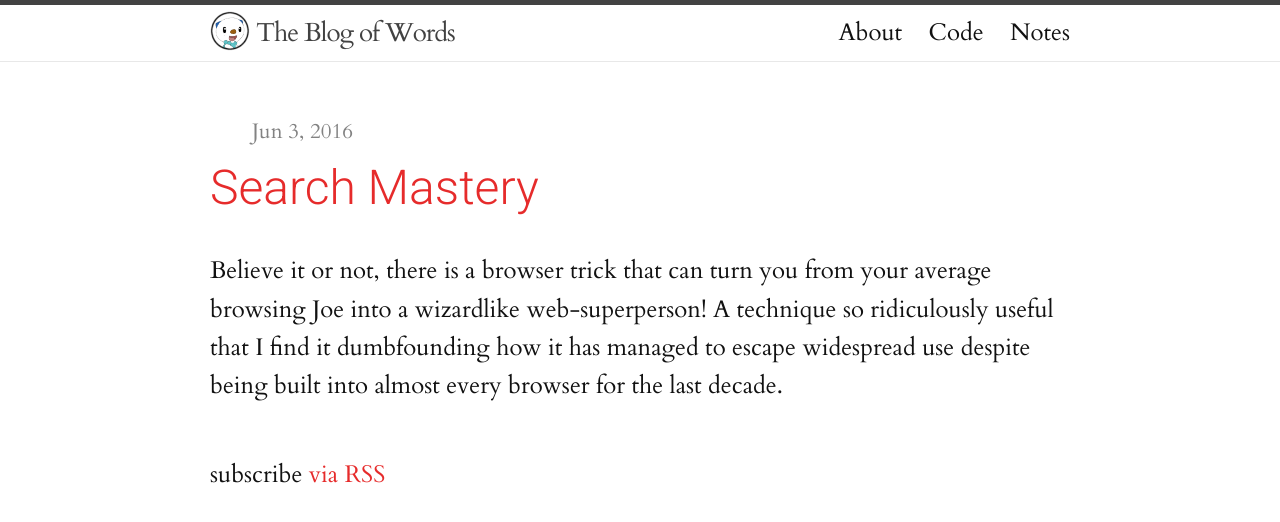
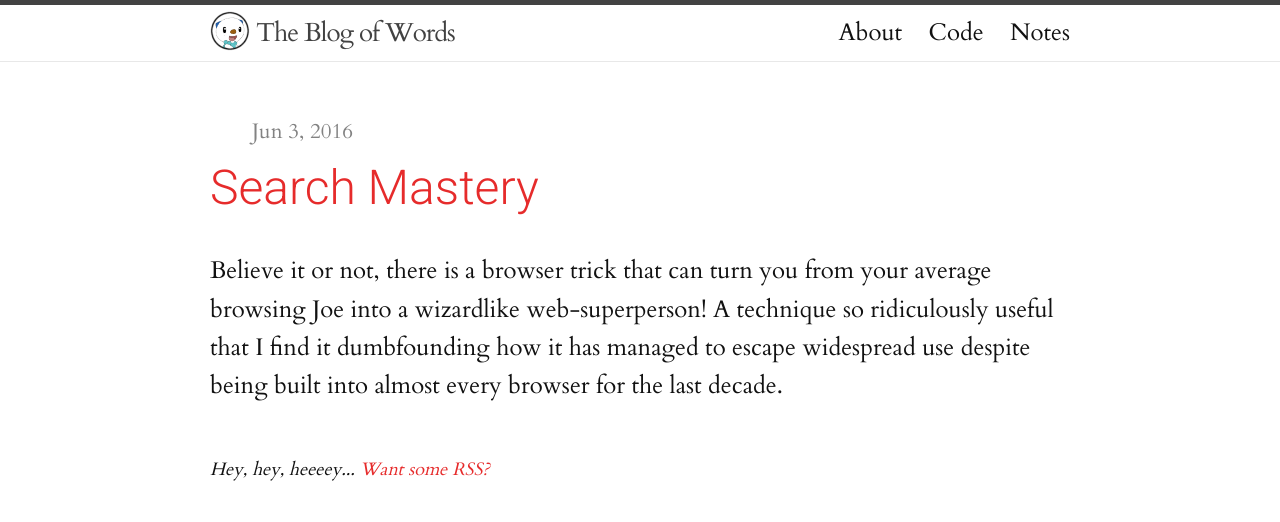
Before and after one commit to Crinklewott/diape.red, a Jekyll site: the page built from index.html, in a window 1280 px wide. Shown: the top 522 px of the page. Built offline with Jekyll 4.4.1, drawn with Linux system fonts in a browser that asks for light colours.

Commit message:
Sassy RSS GET

```diff
--- a/_sass/_layout.scss
+++ b/_sass/_layout.scss
@@ -115,6 +115,10 @@ video:not(.playing):hover {
 /**
  * Site footer
  */
+.rss-subscribe {
+    font-size: 18px;
+}
+
 .site-footer {
     border-top: 1px solid $grey-color-light;
     padding: $spacing-unit 0;
--- a/index.html
+++ b/index.html
@@ -19,6 +19,6 @@ layout: default
     {% endfor %}
   </ul>
 
-  <p class="rss-subscribe">subscribe <a href="{{ "/feed.xml" | prepend: site.baseurl }}">via RSS</a></p>
+  <p class="rss-subscribe"><i>Hey, hey, heeeey... <a href="{{ "/feed.xml" | prepend: site.baseurl }}">Want some RSS?</a></i></p>
 
 </div>
```
